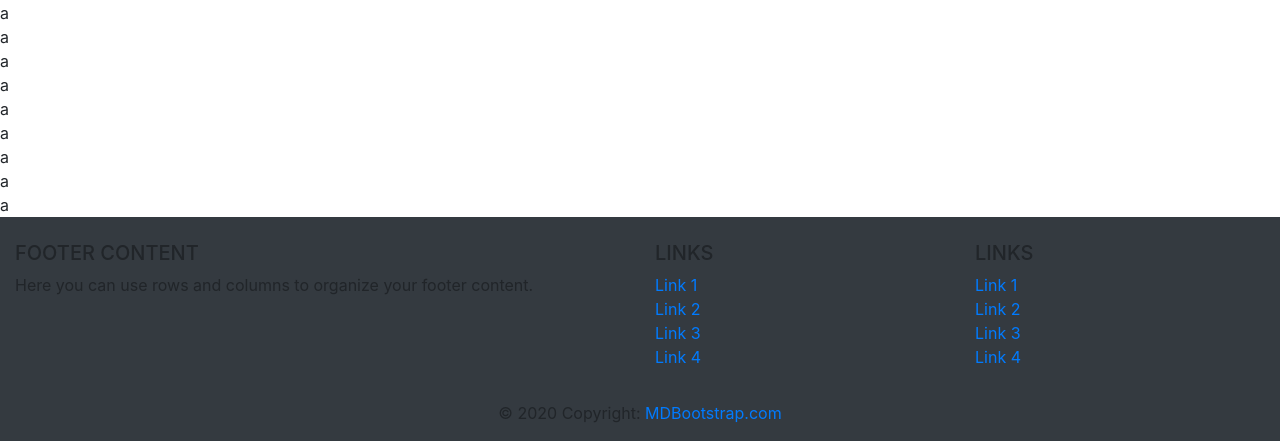
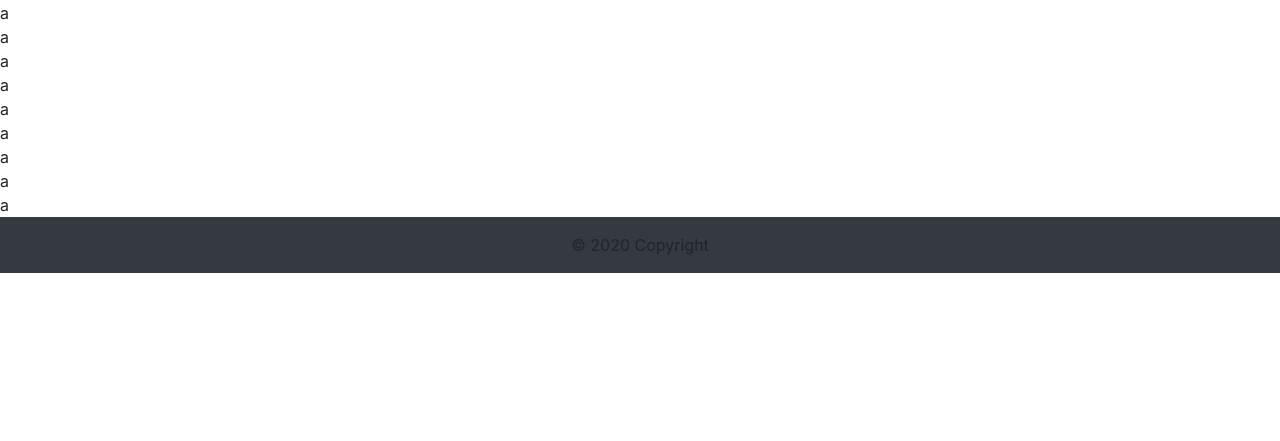
Before and after one commit to rtrumars/zirnis, a Flask app: page / in a window 1280 px wide. Shown: the part 1087-1528 px from the top of the page. After the commit the page ends 1360 px from the top, so only its background shows below. Run offline with Flask 2, Linux system fonts and the light colour scheme; some libraries are stand-ins or nearby versions.

Commit message:
Footer
apakša un krāsa

```diff
--- a/templates/home.html
+++ b/templates/home.html
@@ -94,83 +94,10 @@ a</br>
 
 
 <!-- Footer -->
-<footer class="page-footer font-small bg-dark pt-4">
-
-    <!-- Footer Links -->
-    <div class="container-fluid text-center text-md-left">
-
-      <!-- Grid row -->
-      <div class="row">
-
-        <!-- Grid column -->
-        <div class="col-md-6 mt-md-0 mt-3">
-
-          <!-- Content -->
-          <h5 class="text-uppercase">Footer Content</h5>
-          <p>Here you can use rows and columns to organize your footer content.</p>
-
-        </div>
-        <!-- Grid column -->
-
-        <hr class="clearfix w-100 d-md-none pb-3">
-
-        <!-- Grid column -->
-        <div class="col-md-3 mb-md-0 mb-3">
-
-          <!-- Links -->
-          <h5 class="text-uppercase">Links</h5>
-
-          <ul class="list-unstyled">
-            <li>
-              <a href="#!">Link 1</a>
-            </li>
-            <li>
-              <a href="#!">Link 2</a>
-            </li>
-            <li>
-              <a href="#!">Link 3</a>
-            </li>
-            <li>
-              <a href="#!">Link 4</a>
-            </li>
-          </ul>
-
-        </div>
-        <!-- Grid column -->
-
-        <!-- Grid column -->
-        <div class="col-md-3 mb-md-0 mb-3">
-
-          <!-- Links -->
-          <h5 class="text-uppercase">Links</h5>
-
-          <ul class="list-unstyled">
-            <li>
-              <a href="#!">Link 1</a>
-            </li>
-            <li>
-              <a href="#!">Link 2</a>
-            </li>
-            <li>
-              <a href="#!">Link 3</a>
-            </li>
-            <li>
-              <a href="#!">Link 4</a>
-            </li>
-          </ul>
-
-        </div>
-        <!-- Grid column -->
-
-      </div>
-      <!-- Grid row -->
-
-    </div>
-    <!-- Footer Links -->
+<footer color="rgba(255,255,255,.5)"  class="page-footer font-small bg-dark">
 
     <!-- Copyright -->
-    <div class="footer-copyright text-center py-3">© 2020 Copyright:
-      <a href="https://mdbootstrap.com/education/bootstrap/"> MDBootstrap.com</a>
+    <div class="footer-copyright text-center py-3">© 2020 Copyright
     </div>
     <!-- Copyright -->
 
```
Also changed, not shown: static/css/footer.css (added).
